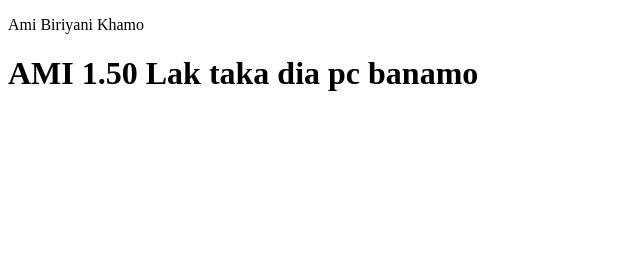
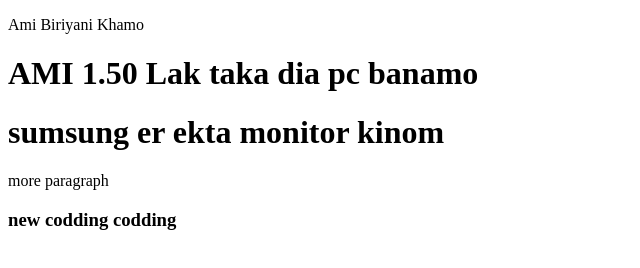
Before and after one commit to 12019adnan/my-second-repo, a plain HTML site: page index.html in a window 1280 px wide. Shown: the whole page, without its empty margins (0-640 px from the left). Drawn offline with Linux system fonts and the light colour scheme.

```diff
--- a/index.html
+++ b/index.html
@@ -9,5 +9,8 @@
 <body>
     <p>Ami Biriyani Khamo </p>
     <h1>AMI 1.50 Lak taka dia pc banamo </h1>
+    <h1>sumsung er ekta monitor kinom </h1>
+    <p>more paragraph</p>
+    <h3>new codding codding</h3>
 </body>
 </html>
```
